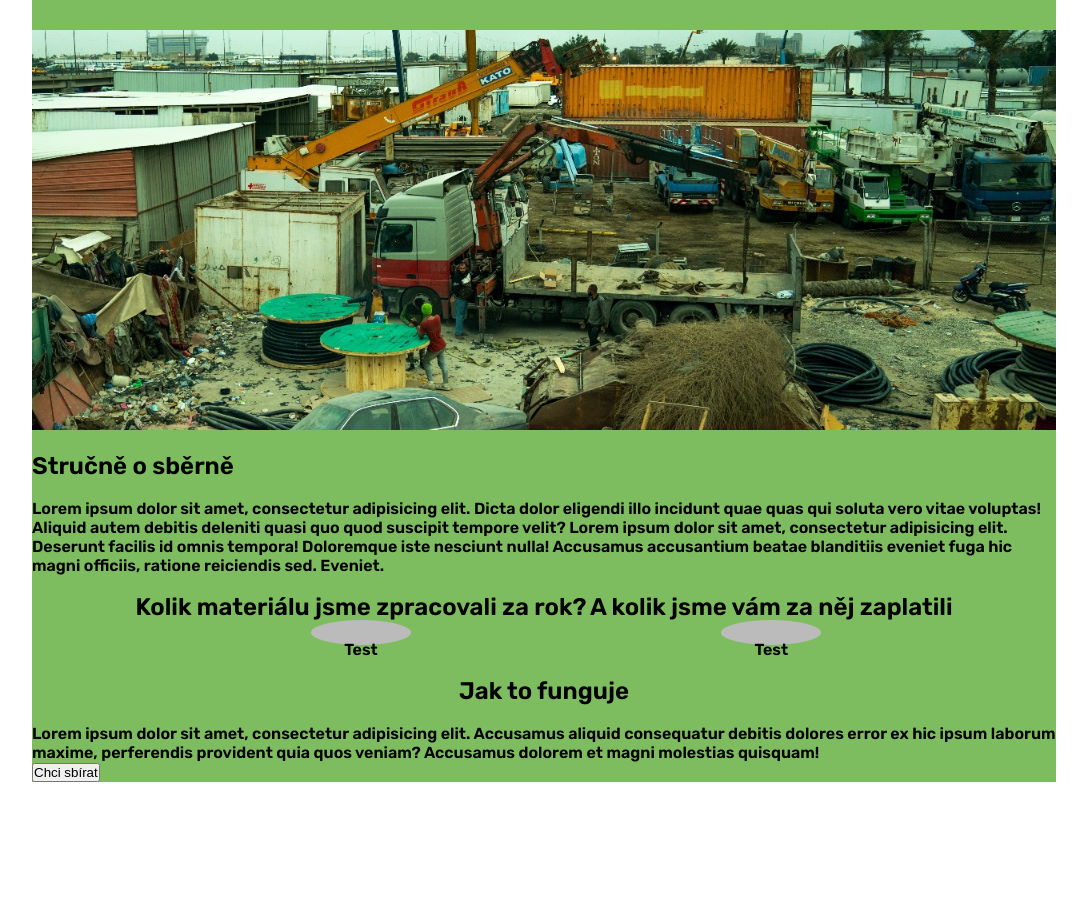
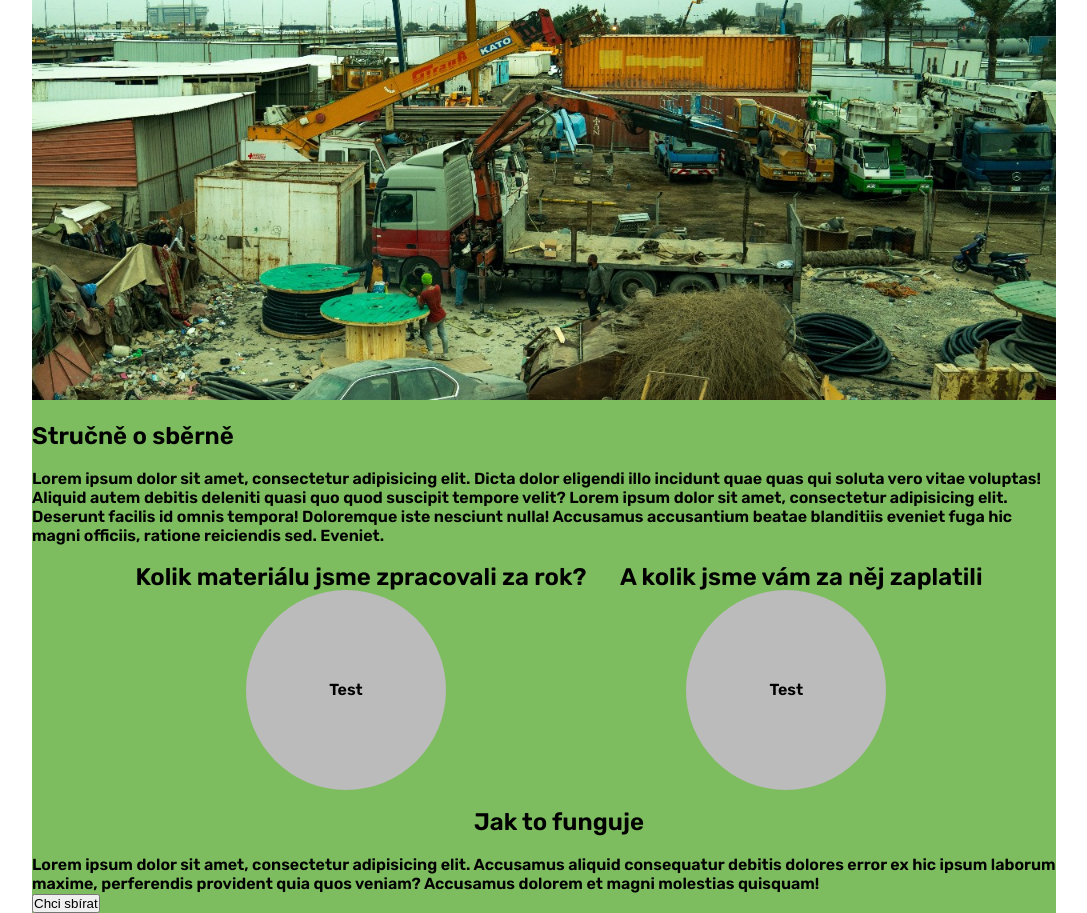
Before and after one commit to v-kollar/junkyard-website, a Flask app: page / in a window 1280 px wide. Shown: the part 199-1112 px from the top of the page, without its empty margins (96-1183 px from the left). Before the commit the page ends 981 px from the top, so only its background shows below. Run offline with Flask 2, Linux system fonts and the light colour scheme.

Commit message:
Upravení stylu kroužků

```diff
--- a/src/static/css/structure.css
+++ b/src/static/css/structure.css
@@ -32,12 +32,15 @@ section p {
 }
 
 .dot {
-    height: 25px;
-    width: 100px;
+    height: 70px;
+    width: 300px;
     background-color: #bbb;
     border-radius: 50%;
     display: inline-block;
 
+}
+span p {
+    padding-top: 25px;
 }
 
 @media only screen and (min-width: 768px) {
@@ -55,15 +58,12 @@ section p {
     section h2 {
         padding: 20px 0 0;
         line-height: 25px;
+        margin-left: 30px;
 }
 
     section p {
         padding: 20px 0 0;
 }
-
-    .banner {
-        padding-top: 30px;
-    }
 
     .kola h2{
         text-align: left;
@@ -72,4 +72,13 @@ section p {
     div {
         display: inline-block;
 }
+    .dot {
+    height: 200px;
+    width: 200px;
 }
+    section button {
+}
+    span p {
+        padding-top: 90px;
+    }
+}
```
